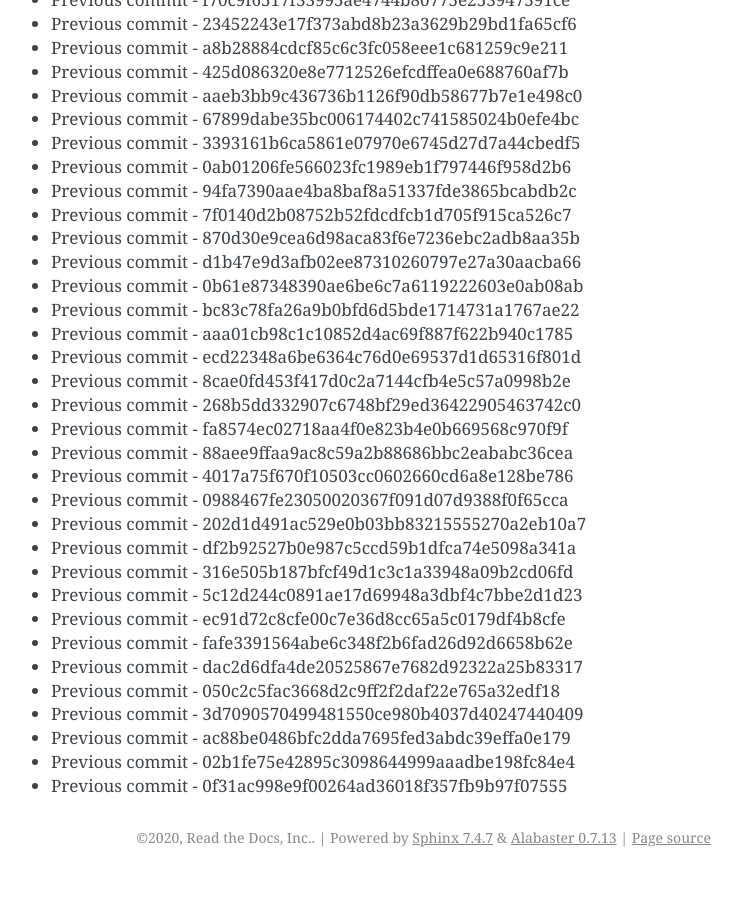
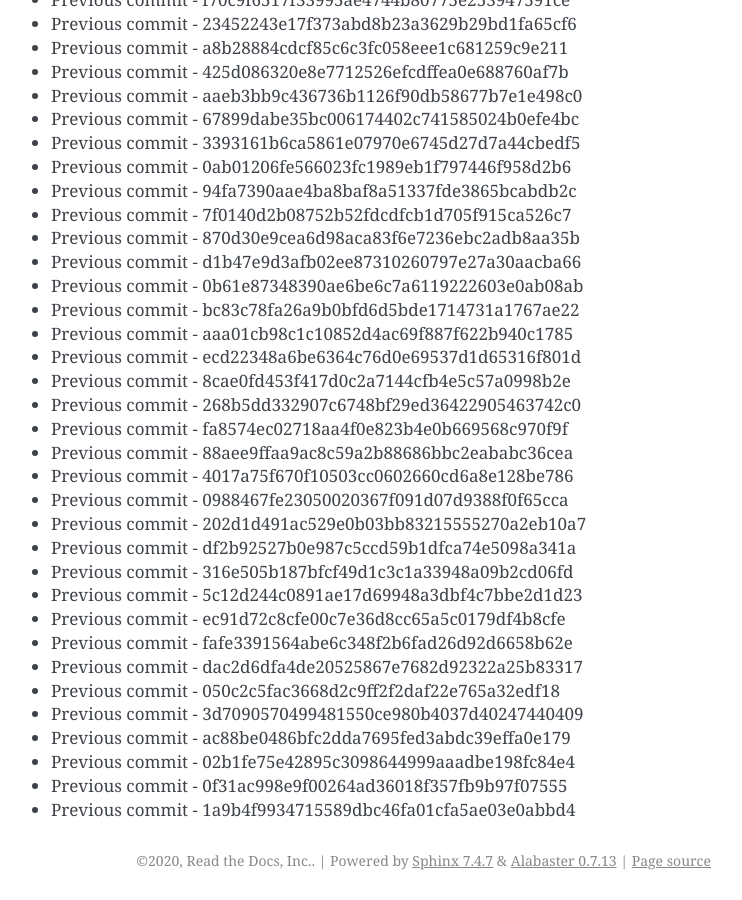
Before and after one commit to readthedocs/rtd-git-stresstest, a Sphinx documentation site: the page built from docs/updates.rst, in a window 1280 px wide and 900 px high, scrolled down 92630 px. Shown: the whole window, without its empty margins (399-1141 px from the left). Built offline with Sphinx 7.4.7, drawn with Linux system fonts in a browser that asks for light colours; before the commit the page ends 93507 px from its top, so only the background shows below that.

Commit message:
Generating commit from previous: 1a9b4f9934715589dbc46fa01cfa5ae03e0abbd4

```diff
--- a/docs/updates.rst
+++ b/docs/updates.rst
@@ -3924,3 +3924,4 @@ It can be tested for any performance characteristics.
 * Previous commit - ac88be0486bfc2dda7695fed3abdc39effa0e179
 * Previous commit - 02b1fe75e42895c3098644999aaadbe198fc84e4
 * Previous commit - 0f31ac998e9f00264ad36018f357fb9b97f07555
+* Previous commit - 1a9b4f9934715589dbc46fa01cfa5ae03e0abbd4
```
